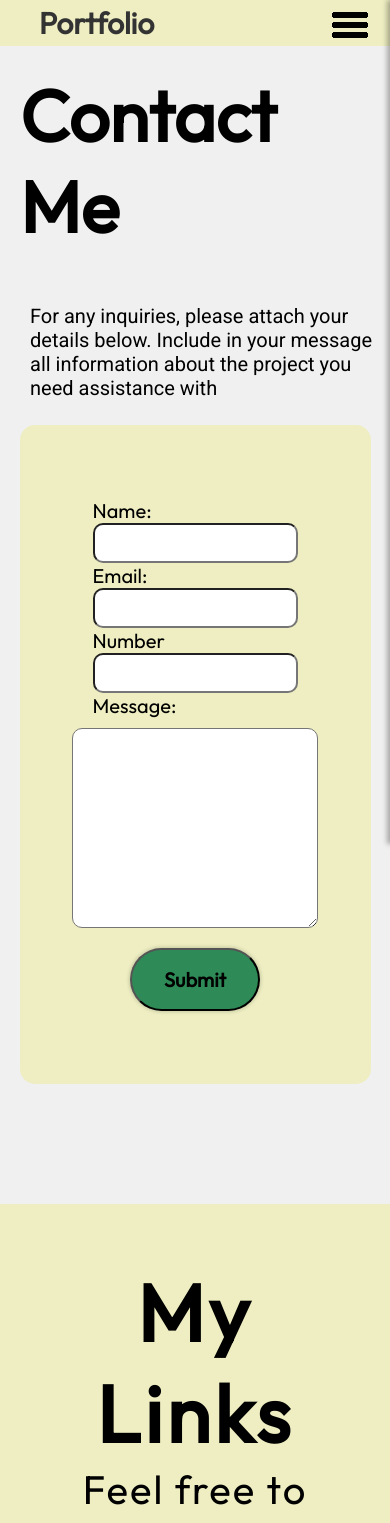
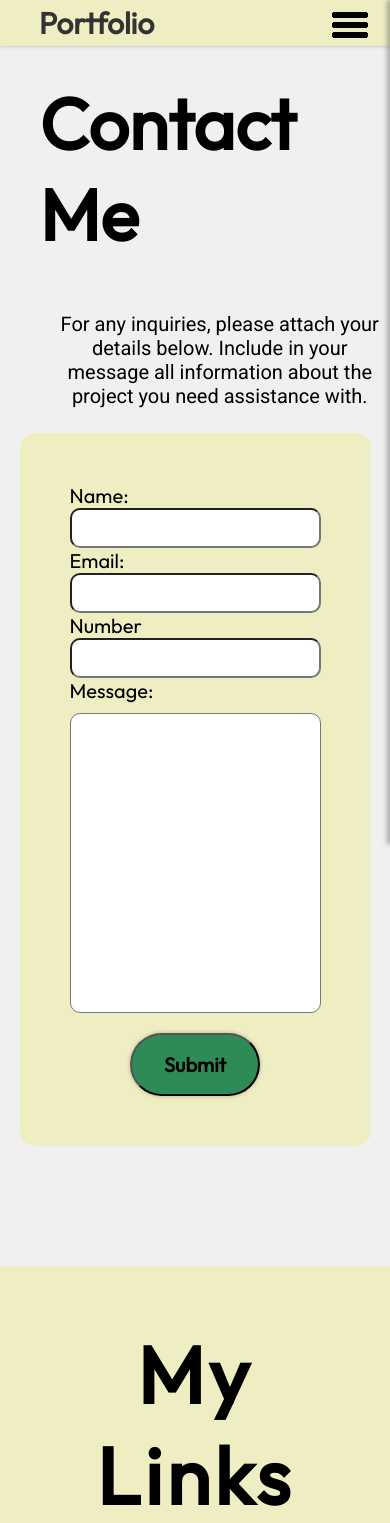
Before and after one commit to FelixCD/React-Portfolio-1, a React (Vite) app in the folder react-portfolio/: page /contact in a window 390 px wide. Shown: the top 1523 px of the page. Built offline with nearby package versions, Linux system fonts and the light colour scheme.

Commit message:
CSS tweaks

```diff
--- a/react-portfolio/src/components/About/About.module.css
+++ b/react-portfolio/src/components/About/About.module.css
@@ -1,16 +1,14 @@
 @import "../../vars.css";
 
-.page {
-}
 
 .container {
     position: relative;
     background-color: var(--color-secondary);
     border-radius: 15px;
-    padding: 73px;
+    padding: 35px;
     margin-top: 129px;
     z-index: 1;
-    margin-left: 10%;
+    margin-left: 5%;
     margin-right: 10%;
 }
 
@@ -26,6 +24,7 @@
     display: flex;
     flex-direction: row;
     align-items: center;
+    margin-left: 0%;
 }
 
 .aboutImg {
--- a/react-portfolio/src/components/Contact/Contact.jsx
+++ b/react-portfolio/src/components/Contact/Contact.jsx
@@ -1,12 +1,16 @@
-import React, {useState} from "react";
+import React, {useState, useRef} from "react";
 import styles from "./Contact.module.css";
+import { getImageUrl } from "../../utils";
+import emailjs from '@emailjs/browser';
 
 export const Contact = () => {
+
+    const form = useRef();
 
     const [formData, setFormData] = useState({
         name: '',
         email: '',
-        phoneNumber: '',
+        phoneNumber: '',  // This corresponds to the phone input field
         message: '',
     });
 
@@ -14,22 +18,38 @@ export const Contact = () => {
         setFormData({...formData, [e.target.name]: e.target.value});
     };
 
-    const handleSubmit = (e) => {
+    // Initialize EmailJS once when the component loads
+    React.useEffect(() => {
+        emailjs.init('Ngq0DlK2YngRcJlii');  // Use your correct public key here
+    }, []);
+
+    const sendEmail = (e) => {
         e.preventDefault();
 
-        console.log('Form Submitted:', formData);
+        emailjs
+          .sendForm('service_p3tj89e', 'template_vqs4jw7', form.current)
+          .then(
+            (result) => {
+              console.log('SUCCESS!', result.text);
+            },
+            (error) => {
+              console.log('FAILED...', error.text);
+            },
+          );
     };
+
     return (
         <div>
-            <div className={styles.info}>
-            <h1>
-                Contact Me
-            </h1>
-            <p>For any inquiries, please attach your details below. Include in your message
-                all information about the project you need assistance with
-            </p>
+            <div className={styles.topContainer}>
+                <div className={styles.info}>
+                    <h1>Contact Me</h1>
+                    <p>For any inquiries, please attach your details below. Include in your message
+                        all information about the project you need assistance with.
+                    </p>
+                </div>
+                <img src={getImageUrl('contact/phoneIcon.png')} alt="phone icon"/>
             </div>
-            <form onSubmit={handleSubmit} className={styles.form}>
+            <form ref={form} onSubmit={sendEmail} className={styles.form}>
                 <div className={styles.input}>
                     <label htmlFor="name" className={styles.subTitle}>Name:</label>
                     <input
@@ -52,20 +72,20 @@ export const Contact = () => {
                     value={formData.email}
                     onChange={handleChange}
                     className={styles.box}
+                    required
                     />
                 </div>
 
                 <div className={styles.input}>
                     <label htmlFor="number" className={styles.subTitle}>Number</label>
                     <input
-                        type="number"
+                        type="tel"
                         id="number"
-                        name="number"
-                        value={formData.phoneNumber}
+                        name="phoneNumber"  // Updated to match the state key
+                        value={formData.phoneNumber}  // This is bound to the correct state key
                         onChange={handleChange}
                         className={styles.box}
                     />
-
                 </div>
 
                 <div className={styles.inputContainer}>
--- a/react-portfolio/src/components/Contact/Contact.module.css
+++ b/react-portfolio/src/components/Contact/Contact.module.css
@@ -1,10 +1,41 @@
 @import "../../vars.css";
+
+.topContainer {
+    display: flex;
+}
+
+.topContainer img {
+    padding: 5% 10% 5% 20%; /* Maintain your padding, but in percentages */
+    width: auto; /* Set width to auto so it grows naturally */
+    max-width: 100%; /* Make sure the image can fill the parent container */
+    height: auto; /* Keep the aspect ratio intact */
+    max-height: 350px; /* Ensure it doesn't grow beyond 350px in height */
+    min-height: 100px; /* Prevent the image from shrinking too much */
+    object-fit: contain; animation-name: floating;
+    animation-duration: 3s;
+    animation-iteration-count: infinite;
+    animation-timing-function: ease-in-out;
+}
+
+@keyframes floating {
+    0% {
+        transform: translate(0, 0px);
+    }
+    50% {
+        transform: translate(0, 40px);
+    }
+
+    100% {
+        transform: translate(0, -0px);
+    }
+}
 
 .info{
     display: flex;
     flex-direction: column;
     margin-top:10px;
-    margin-left: 20px;
+    padding-left:5%;
+    padding-top: 2%;
 }
 
 .info h1 {
@@ -21,15 +52,19 @@
 }
 
 .form {
+    align-items: center;
+    margin-right: 0;
+    width: 90%;
+    margin: 0 auto;
     position: relative;
     background-color: var(--color-secondary);
     border-radius: 15px;
     display: flex;
     flex-direction: column;
     align-items: flex-start;
-    padding: 73px;
+    padding: 50px;
     z-index: 1;
-    margin-right: 10%;
+    width: 90%;
     width: calc(100% - 10%); /* Adjust width if needed */
 }
 
@@ -54,13 +89,16 @@
 }
 
 .messagebox {
-    width: 100%;
-    min-height:150px;
+    width: 80%;
+    min-height:250px;
     box-sizing: border-box;
     padding: 10px;
+    max-width: 100%;
     border-radius: 10px;
     overflow-x: hidden;
     overflow-y: hidden;
+    resize: none;
+    font-size: 20px;
 }
 
 .submitButton{
@@ -76,27 +114,44 @@
 
 .submitButton:hover{
     color:var(--color-secondary);
+    border-color: var(--color-text-light);
 }
 
 @media screen and (max-width: 830px) {
 
+    .topContainer img{
+        display:none;
+    }
+
+
+    .info{
+        display: flex;
+        flex-direction: column;
+        margin-top:10px;
+        margin-left: 20px;
+        align-items: center;
+    }
+
+    .info p{
+        text-align: center;
+    }
+
     .form {
         position: relative;
         align-items: center;
-        margin-right: 0; /* Remove right margin */
-        width: 90%; /* Adjust width if needed */
+        margin-right: 0;
+        width: 90%;
         margin: 0 auto;
     }
 
 
     .messagebox {
         width: 120%;
-        min-height:200px;
+        min-height:300px;
         box-sizing: border-box;
         border-radius: 10px;
         overflow-x: hidden;
         overflow-y: hidden;
-        margin-left: -10%;
     }
 
 }
--- a/react-portfolio/src/components/Hero/Hero.jsx
+++ b/react-portfolio/src/components/Hero/Hero.jsx
@@ -1,15 +1,23 @@
 import React,{useState} from "react";
 import { getImageUrl } from "../../utils";
 import styles from "./Hero.module.css";
+import {Link, Navigate} from 'react-router-dom';
+import { useNavigate } from 'react-router-dom';
 
 export const Hero = () => {
+    const navigate = useNavigate();
+    const btnClick = () => {
+        navigate('/contact');
+    };
+
     return <section className={styles.container}>
         <div className={styles.content}>
             <h1 className={styles.title}>Hi, I'm Felix</h1>
             <p className={styles.description}>I am a passionate MSci Computer Science student, with an interest in Backend Software Development.
                  I am offering my fullstack web-development services. I have experience in web developement with React and NodeJS and Java desktop
                  application development.</p>
-        <a className={styles.contactBtn} href="mailto:felixcreamdunlop@email.com">Contact Me<Meta:compat></Meta:compat></a>
+        <button className={styles.contactBtn} onClick={
+                    btnClick}>Contact Me</button>
         </div>
         <img src={getImageUrl("hero/heroImage.png")} alt = "Hero Image" className={styles.heroImg} />
         <div className={styles.topBlur}/>
--- a/react-portfolio/src/components/Hero/Hero.module.css
+++ b/react-portfolio/src/components/Hero/Hero.module.css
@@ -48,6 +48,7 @@
 
 .contactBtn:hover {
     color:var(--color-secondary);
+    border-color: var(--color-text-light);
 }
 
 .heroImg {
--- a/react-portfolio/src/components/Navbar/Navbar.module.css
+++ b/react-portfolio/src/components/Navbar/Navbar.module.css
@@ -10,6 +10,7 @@
     background-color: var(--color-secondary);
     width: 100vw;
     padding: 1% 10%;
+    box-shadow: 0 0 4px 0 rgba(0,0,0,0.25);
 }
 
 .title {
```
Also changed, not shown: react-portfolio/assets/contact/phoneIcon.png (added).
